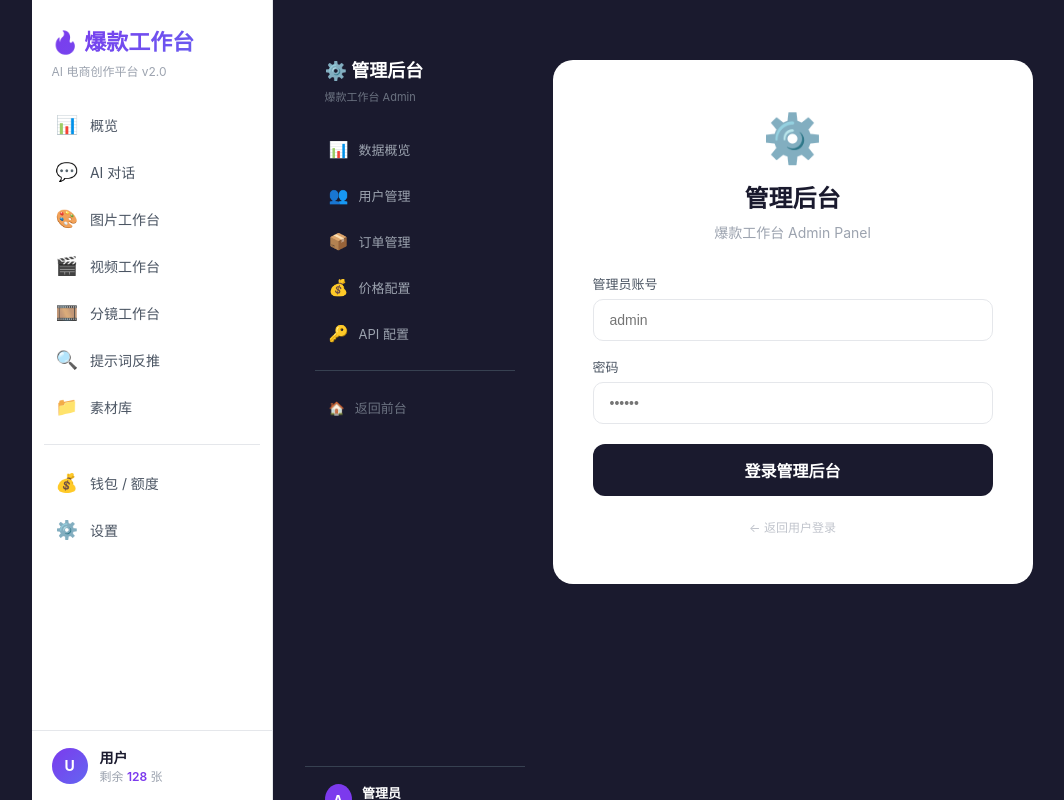
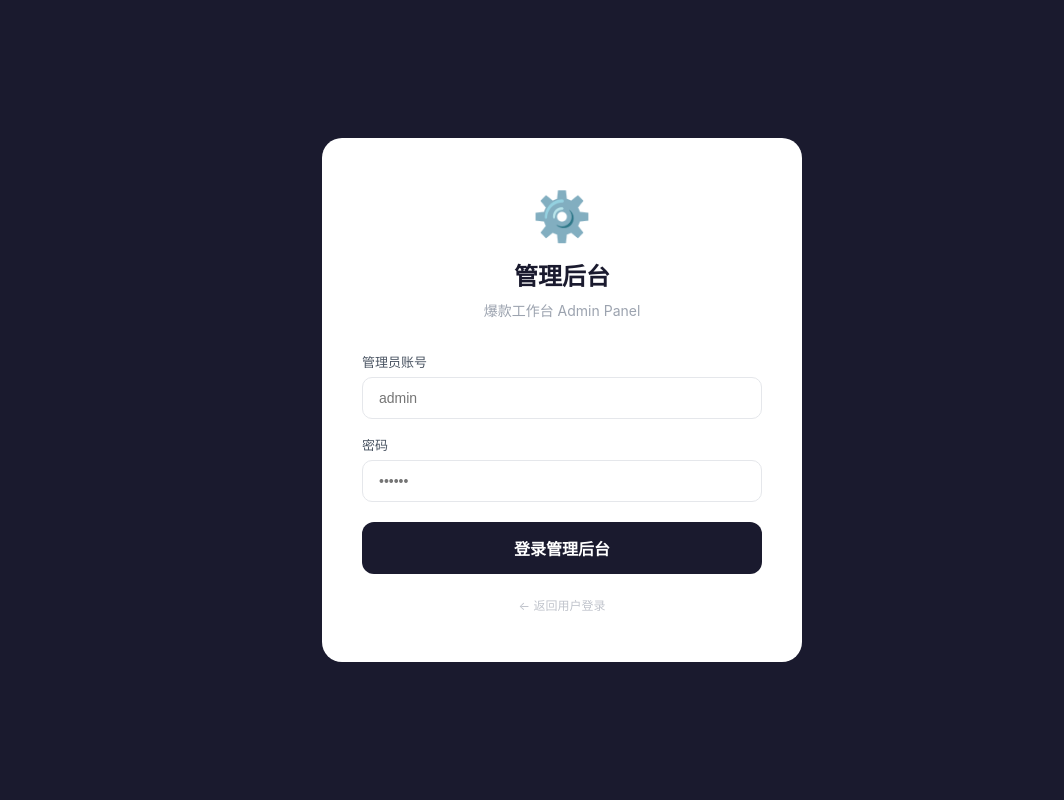
Before and after one commit to kj2625632-lab/workbench-v2, a Next.js app: page /admin/login in a window 1280 px wide. Shown: the whole page, without its empty margins (78-1142 px from the left). Built offline with nearby package versions, Linux system fonts and the light colour scheme.

Commit message:
fix login pages: use position fixed to cover sidebar, remove body tag

```diff
--- a/app/admin/login/page.tsx
+++ b/app/admin/login/page.tsx
@@ -16,7 +16,7 @@ export default function AdminLoginPage() {
   };
 
   return (
-    <body style={{ margin: 0, padding: 0, fontFamily: "-apple-system, BlinkMacSystemFont, 'Segoe UI', 'PingFang SC', 'Microsoft YaHei', sans-serif", background: "#1a1a2e", minHeight: "100vh", display: "flex", alignItems: "center", justifyContent: "center" }}>
+    <div style={{ position: "fixed", inset: 0, zIndex: 9999, background: "#1a1a2e", display: "flex", alignItems: "center", justifyContent: "center", fontFamily: "-apple-system, BlinkMacSystemFont, 'Segoe UI', 'PingFang SC', 'Microsoft YaHei', sans-serif" }}>
       <div style={{ background: "#fff", borderRadius: "20px", padding: "48px 40px", width: "400px" }}>
         <div style={{ textAlign: "center", marginBottom: "32px" }}>
           <div style={{ fontSize: "48px", marginBottom: "12px" }}>⚙️</div>
@@ -41,6 +41,6 @@ export default function AdminLoginPage() {
           <a href="/login" style={{ fontSize: "12px", color: "#c0c4cc", textDecoration: "none" }}>← 返回用户登录</a>
         </div>
       </div>
-    </body>
+    </div>
   );
 }
```
Also changed, not shown: app/login/page.tsx (+4 -5 lines).
